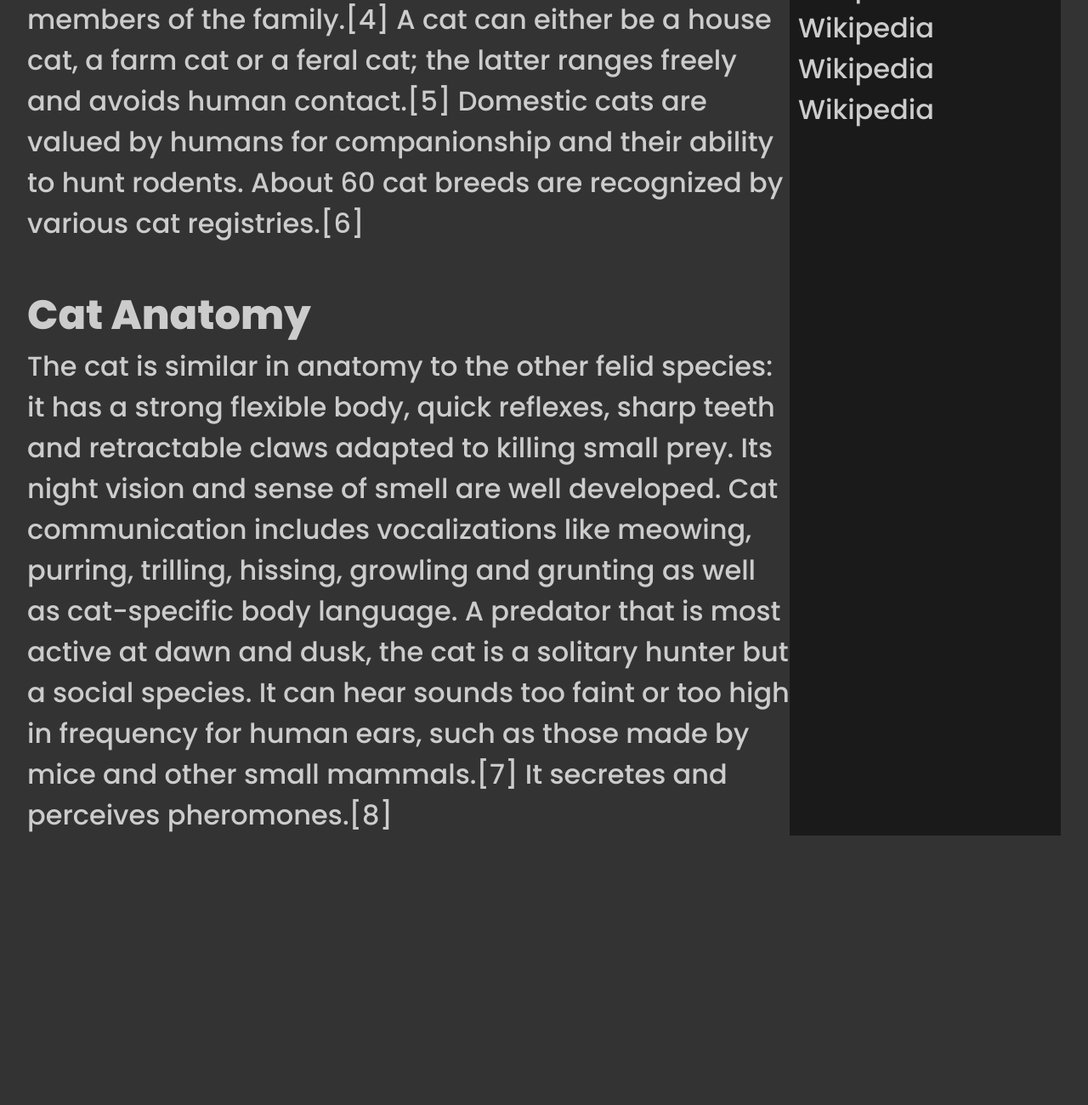
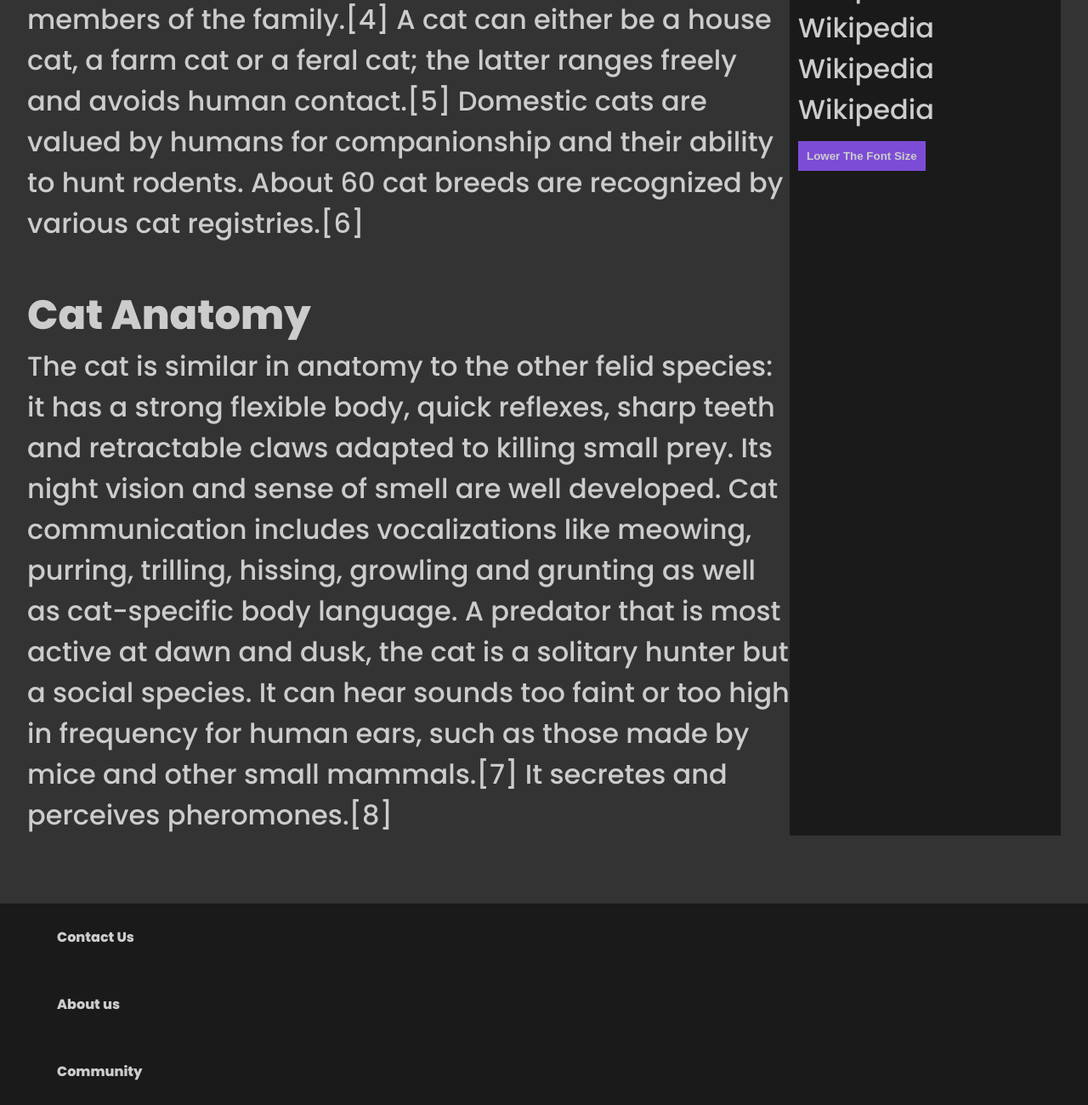
Before and after one commit to kucingapi/cat-website-dicoding, a plain HTML site: page index.html in a window 1280 px wide. Shown: the part 345-1645 px from the top of the page at 85% size. Before the commit the page ends 1408 px from the top, so only its background shows below. Drawn offline with Linux system fonts and the light colour scheme.

Commit message:
added footer and lower font size button

```diff
--- a/index.html
+++ b/index.html
@@ -88,10 +88,25 @@
 			<a href="#">
 				Wikipedia
 			</a>
+
+			<button class="button-func" onclick="mainFontSize()">Lower The Font Size</button>
 		</aside>
 	</main>
 
-	<footer></footer>
+	<footer>
+		<ul class="">
+			<a href="#" class="navbar-nav">
+				<li class="button">Contact Us</li>
+			</a>
+			<a href="#" class="navbar-nav">
+				<li class="button">About us</li>
+			</a>
+			<a href="#" class="navbar-nav">
+				<li class="button">Community </li>
+			</a>
+		</ul>
+	</footer>
+	<script src="js/index.js"></script>
 </body>
 
 </html>
--- /dev/null
+++ b/js/index.js
@@ -0,0 +1,6 @@
+function mainFontSize(){
+	let content = document.getElementById("content");
+	let fontSize = window.getComputedStyle(content, null).getPropertyValue('font-size');
+	document.getElementById("content").style.fontSize = (parseFloat(fontSize) - 5 )+ "px";
+
+}
--- /dev/null
+++ b/style/_container-function.scss
@@ -0,0 +1,11 @@
+@mixin long-container {
+	top:0;
+	width: 100%;
+	background: $navbar-color;
+}
+
+@mixin item-column{
+	display: flex;
+	flex-direction: row;
+	align-items: center;
+}
--- /dev/null
+++ b/style/_footer.scss
@@ -0,0 +1,7 @@
+@import './container-function';
+@import './color-pallete';
+
+footer{
+	@include long-container();
+	min-height: 200px;
+}
--- a/style/_main.scss
+++ b/style/_main.scss
@@ -23,7 +23,14 @@ aside{
 	a:hover{
 		background: $primary-color;
 	}
+}
 
+.button-func{
+	font-weight: 800;
+	color: $text-color;
+	padding: 10px;
+	background: $primary-color;
+	border: none;
 }
 
 @media only screen and (max-width:600px) {
--- a/style/_navbar.scss
+++ b/style/_navbar.scss
@@ -1,4 +1,6 @@
 @import './color-pallete';
+@import './container-function';
+
 
 a{
 	text-decoration: none;
@@ -11,15 +13,11 @@ li{
 
 .navbar{
 	position: fixed;
-	top:0;
-	width: 100%;
-	background: $navbar-color;
+	@include long-container();
 }
 
 .navbar-list{
-	display: flex;
-	flex-direction: row;
-	align-items: center;
+	@include item-column();
 }
 
 .button{
--- a/style/style.scss
+++ b/style/style.scss
@@ -1,6 +1,7 @@
 @import './color-pallete';
 @import './navbar';
 @import './main';
+@import './footer';
 body{
 	color: $text-color;
 	background: $background-color;
```
Also changed, not shown: style/style.css, 1 other file.
